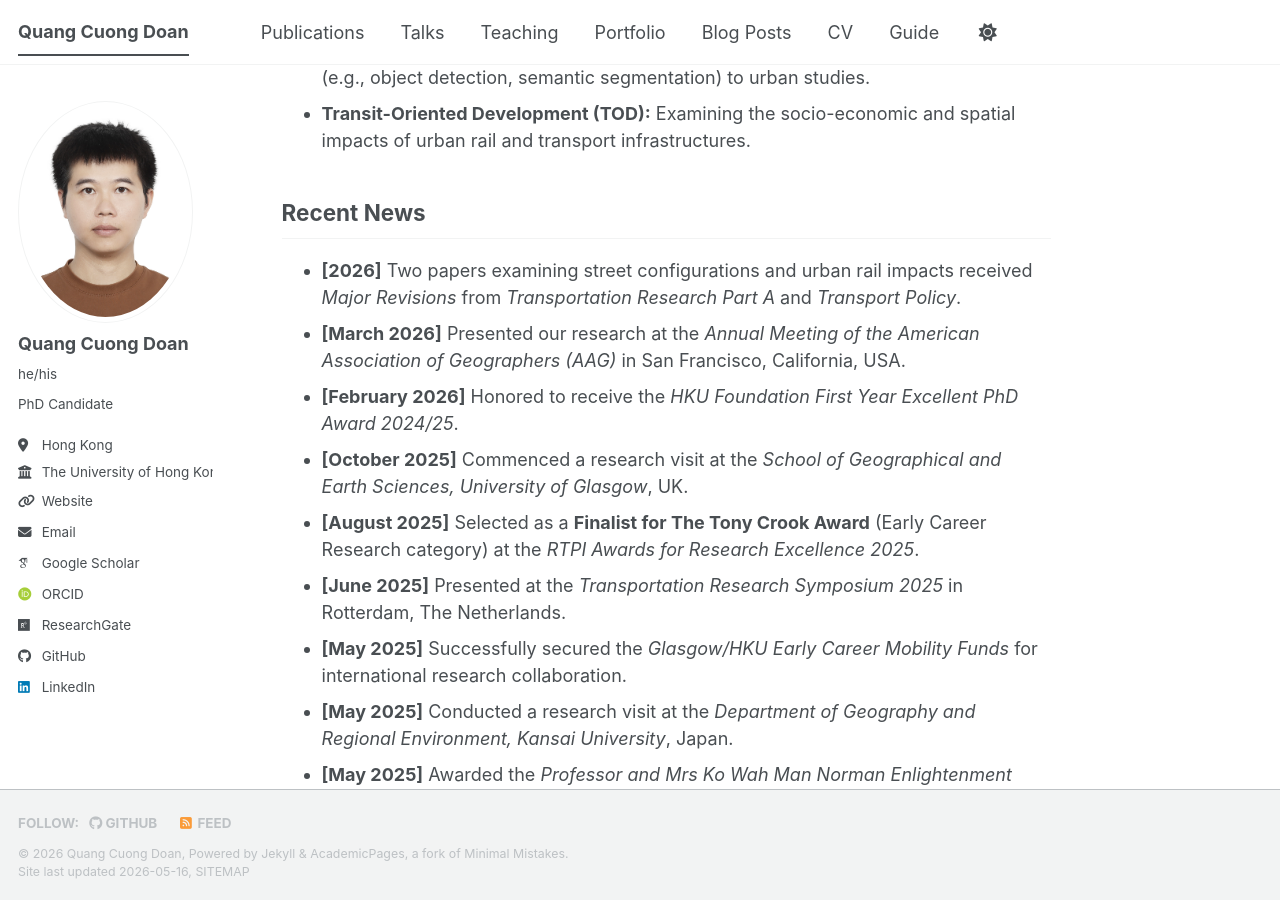
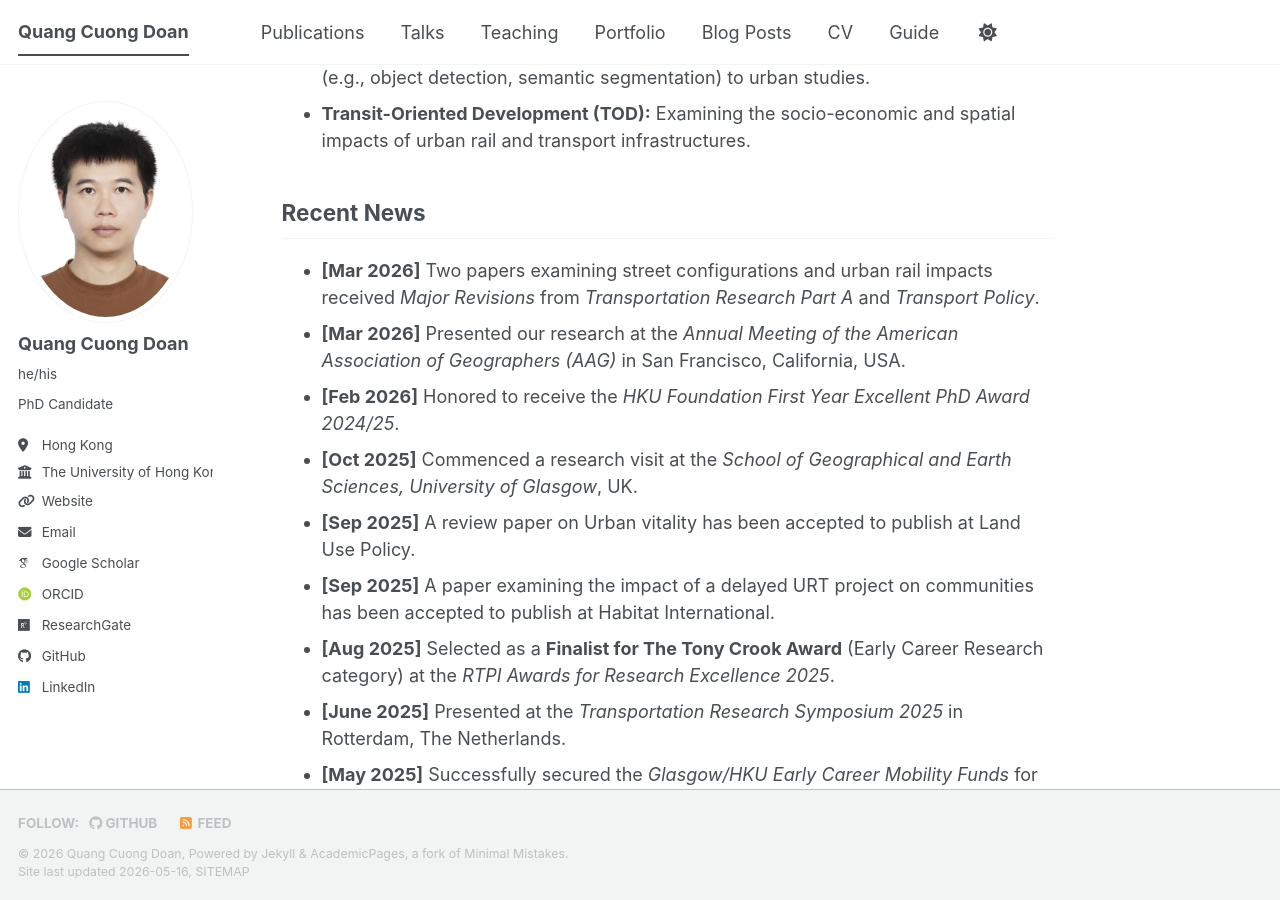
Before and after one commit to cuonghku95/cuonghku95.github.io, a Jekyll site: the page built from _pages/about.md, in a window 1280 px wide and 900 px high, scrolled down 581 px. Built offline with Jekyll 4.4.1, drawn with Linux system fonts in a browser that asks for light colours; some web fonts are replaced; a script bundle is joined from its source files by our own code; library files that are not in the unit come from our copies.

Commit message:
Revise recent news entries in about.md
Updated recent news section with new entries and corrected dates.

```diff
--- a/_pages/about.md
+++ b/_pages/about.md
@@ -18,11 +18,13 @@ My research interests lie at the intersection of urban analytics, geographic inf
 
 Recent News
 ------
-* **[2026]** Two papers examining street configurations and urban rail impacts received *Major Revisions* from *Transportation Research Part A* and *Transport Policy*.
-* **[March 2026]** Presented our research at the *Annual Meeting of the American Association of Geographers (AAG)* in San Francisco, California, USA.
-* **[February 2026]** Honored to receive the *HKU Foundation First Year Excellent PhD Award 2024/25*.
-* **[October 2025]** Commenced a research visit at the *School of Geographical and Earth Sciences, University of Glasgow*, UK.
-* **[August 2025]** Selected as a **Finalist for The Tony Crook Award** (Early Career Research category) at the *RTPI Awards for Research Excellence 2025*.
+* **[Mar 2026]** Two papers examining street configurations and urban rail impacts received *Major Revisions* from *Transportation Research Part A* and *Transport Policy*.
+* **[Mar 2026]** Presented our research at the *Annual Meeting of the American Association of Geographers (AAG)* in San Francisco, California, USA.
+* **[Feb 2026]** Honored to receive the *HKU Foundation First Year Excellent PhD Award 2024/25*.
+* **[Oct 2025]** Commenced a research visit at the *School of Geographical and Earth Sciences, University of Glasgow*, UK.
+* **[Sep 2025]** A review paper on Urban vitality has been accepted to publish at Land Use Policy.
+* **[Sep 2025]** A paper examining the impact of a delayed URT project on communities has been accepted to publish at Habitat International.
+* **[Aug 2025]** Selected as a **Finalist for The Tony Crook Award** (Early Career Research category) at the *RTPI Awards for Research Excellence 2025*.
 * **[June 2025]** Presented at the *Transportation Research Symposium 2025* in Rotterdam, The Netherlands.
 * **[May 2025]** Successfully secured the *Glasgow/HKU Early Career Mobility Funds* for international research collaboration.
 * **[May 2025]** Conducted a research visit at the *Department of Geography and Regional Environment, Kansai University*, Japan.
```
